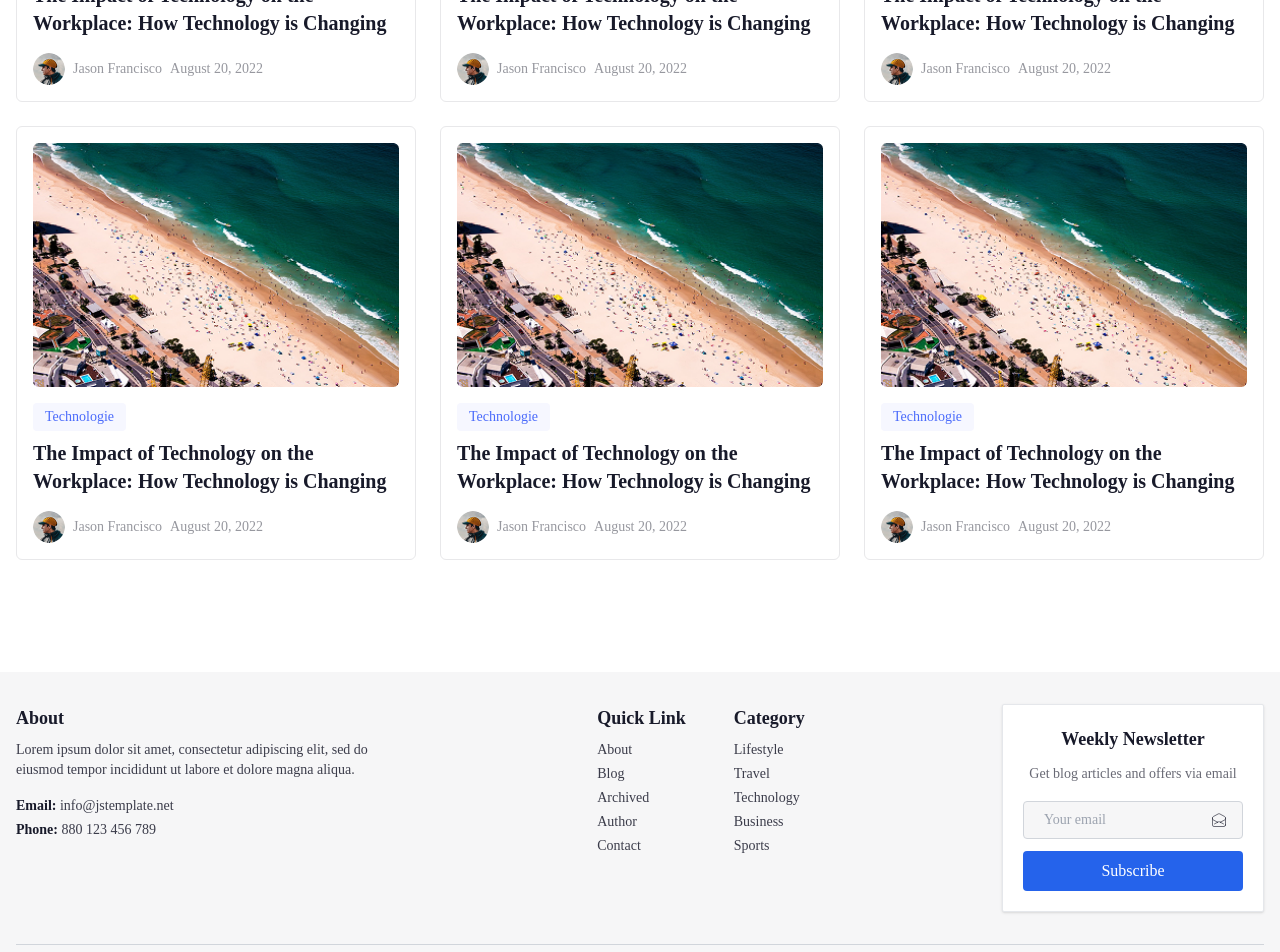
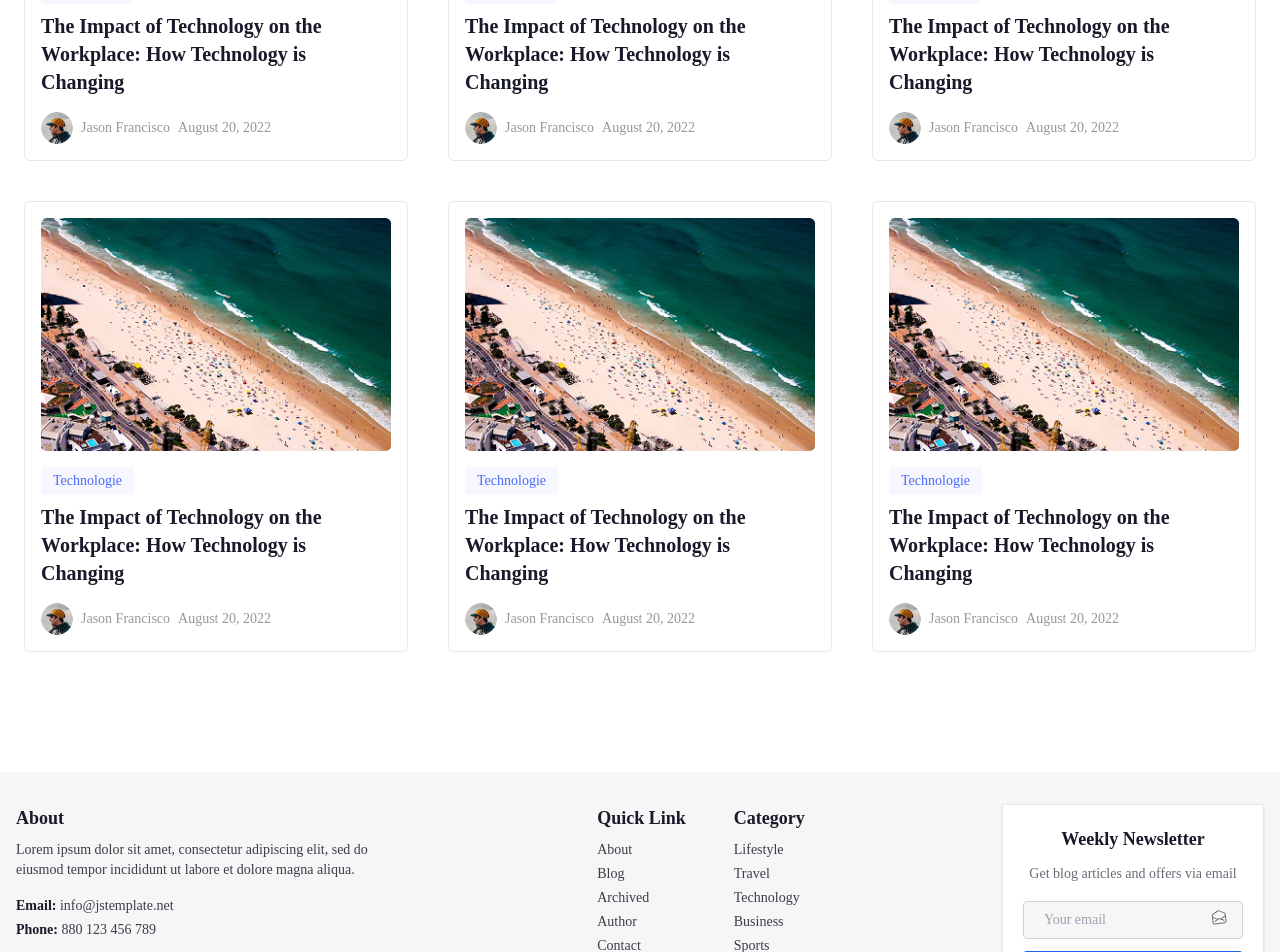
Before and after one commit to eliezermasial/meta-blog, a React (Vite) app: page /blog in a window 1280 px wide. Shown: the part 1560-2512 px from the top of the page. Built offline with nearby package versions, Linux system fonts and the light colour scheme.

Commit message:
✨ Integrated Framer Motion animations: scale, rotation, and hover effects

```diff
--- a/package.json
+++ b/package.json
@@ -10,6 +10,7 @@
     "preview": "vite preview"
   },
   "dependencies": {
+    "framer-motion": "^12.23.0",
     "react": "^19.1.0",
     "react-dom": "^19.1.0",
     "react-router-dom": "^7.6.3"
--- a/src/components/Footer/index.jsx
+++ b/src/components/Footer/index.jsx
@@ -1,15 +1,19 @@
+import { useContext } from 'react';
+// eslint-disable-next-line no-unused-vars
+import { motion } from 'framer-motion';
 import { Link } from "react-router-dom";
+import logoDarkFooter from '../../assets/logoFooterDark.png';
 import logoLightFooter from '../../assets/Copyright Info.png';
-import logoDarkFooter from '../../assets/logoFooterDark.png';
-import { useContext } from 'react';
 import { ThemeContext } from '../../utils/Context/ThemeContext';
+
 
 function Footer () {
 
     const { theme } = useContext(ThemeContext);
 
     return (
-        <footer className={`overflow-x-hidden ${theme === 'dark' ? 'bg-[#141624]' : 'bg-[#F6F6F7]'} font-['Plus_Jakarta_Sans'] tracking-normal`}>
+        <motion.footer initial={false} animate={{backgroundColor: theme === 'dark' ? '#141624' : '#F6F6F7',}} transition={{ type: 'spring', stiffness: 400, damping: 30,}}
+         className={`overflow-x-hidden transition-all duration-200 font-['Plus_Jakarta_Sans'] tracking-normal`}>
             <div className="container mx-auto max-md:px-4 md:px-4 lg:px-4 xl:px-4  py-8 text-[#181A2A] space-y-8">
                 <div className="flex flex-col md:flex-row justify-between gap-8">
                     <div className={`max-w-sm ${theme === 'dark' ? 'text-[#97989F]' : 'text-[#3B3C4A]'}`}>
@@ -44,7 +48,8 @@ function Footer () {
                             </ul>
                         </div>
                     </div>
-                    <div className={`max-w-md ${theme === 'dark' ? 'bg-[#242535] border  border-[#242535] ' : 'bg-white border '} rounded-sm p-5 shadow space-y-4`}>
+                    <motion.div initial={false} animate={{backgroundColor: theme === 'dark' ? '#242535' : '#FFFF',}} transition={{ type: 'spring', stiffness: 400, damping: 30,}}
+                    className={`max-w-md border transition-all duration-200 ${theme === 'dark' ? ' border-[#242535] ' : ''} rounded-sm p-5 shadow space-y-4`}>
                         <div className="text-center">
                             <h3 className={`font-semibold ${theme === 'dark' ? 'text-white':'text-[#181A2A]'} mb-2 text-lg`}>Weekly Newsletter</h3>
                             <span className="text-sm text-[#696A75]">Get blog articles and offers via email</span>
@@ -54,17 +59,19 @@ function Footer () {
                                 <input type="email" placeholder="Your email"
                                     className={`w-full border ${theme === 'dark' ? 'bg-[#141624]' : 'bg-[#F6F6F7]'} border-gray-300 rounded px-5 py-2 text-sm focus:outline-none focus:ring-2 focus:ring-blue-500`}
                                 />
-                                <svg className={`absolute w-6 h-6 right-3 ${theme === 'dark' ? 'text-[#696A75]' : 'text-[#181a2a9c]'} top-1/2 -translate-y-1/2 pointer-events-none p-1 rounded`}
-                                    xmlns="http://www.w3.org/2000/svg" fill="none" viewBox="0 0 24 24" strokeWidth={1.5} stroke="currentColor">
-                                    <path strokeLinecap="round" strokeLinejoin="round" d="M21.75 9v.906a2.25 2.25 0 01-1.183 1.981l-6.478 3.488M2.25 9v.906a2.25 2.25 0 001.183 1.981l6.478 3.488m8.839 2.51l-4.66-2.51m0 0l-1.023-.55a2.25 2.25 0 00-2.134 0l-1.022.55m0 0l-4.661 2.51m16.5 1.615a2.25 2.25 0 01-2.25 2.25h-15a2.25 2.25 0 01-2.25-2.25V8.844a2.25 2.25 0 011.183-1.98l7.5-4.04a2.25 2.25 0 012.134 0l7.5 4.04a2.25 2.25 0 011.183 1.98V19.5z" />
-                                </svg>
-
+                                <motion.div animate={{ rotate: 360 }} transition={{ duration: 2, repeat: Infinity, ease: "linear" }} className={`absolute w-6 h-6 right-3 top-1 -translate-y-1/2 pointer-events-none p-1 rounded ${theme === 'dark' ? 'text-[#696A75]' : 'text-[#181a2a9c]'}`}>
+                                    <svg xmlns="http://www.w3.org/2000/svg" fill="none" viewBox="0 0 24 24" strokeWidth={1.5} stroke="currentColor">
+                                        <path strokeLinecap="round" strokeLinejoin="round" d="M21.75 9v.906a2.25 2.25 0 01-1.183 1.981l-6.478 3.488M2.25 9v.906a2.25 2.25 0 001.183 1.981l6.478 3.488m8.839 2.51l-4.66-2.51m0 0l-1.023-.55a2.25 2.25 0 00-2.134 0l-1.022.55m0 0l-4.661 2.51m16.5
+                                            1.615a2.25 2.25 0 01-2.25 2.25h-15a2.25 2.25 0 01-2.25-2.25V8.844a2.25 2.25 0 011.183-1.98l7.5-4.04a2.25 2.25 0 012.134 0l7.5 4.04a2.25 2.25 0 011.183 1.98V19.5z"
+                                        />
+                                    </svg>
+                                </motion.div>
                             </div>
-                            <button className="mt-3 w-full bg-blue-600 text-white py-2 rounded hover:bg-blue-700 transition">
+                            <motion.button whileHover={{ scale: 1.08 }} whileTap={{ scale: 0.95 }} transition={{ type: "spring", stiffness: 300, damping: 20 }} className="mt-3 w-full bg-blue-600 text-white py-2 rounded hover:bg-blue-700 transition">
                                 Subscribe
-                            </button>
+                            </motion.button>
                         </div>
-                    </div>
+                    </motion.div>
                 </div>
 
                 <hr className="border-gray-300" />
@@ -80,7 +87,7 @@ function Footer () {
                     </ul>
                 </div>
             </div>
-        </footer>
+        </motion.footer>
     )
 }
 
--- a/src/components/HeroBlog/index.jsx
+++ b/src/components/HeroBlog/index.jsx
@@ -1,18 +1,24 @@
+import { useContext } from "react";
+// eslint-disable-next-line no-unused-vars
+import { motion } from 'framer-motion';
 import { NavLink } from "react-router-dom";
 import imgHeroBlog from "../../assets/Image.png";
 import smallImg from "../../assets/SmallImg.png";
+import { ThemeContext } from "../../utils/Context/ThemeContext";
 
 
 function HeroBlog () {
 
+    const { theme } = useContext(ThemeContext);
+
     return (
         <section className="relative capitalize">
             <div className=" flex flex-col justify-center items-center py-4 my-5 font-['Work_Sans]">
-                <h1 className="mb-3 font-semibold leading-5 tex-[30px] ">page titre</h1>
+                <h1 className={`mb-3 font-semibold leading-5 tex-[30px] ${theme === 'dark' ? 'text-white':'text-#141624'} `} >page titre</h1>
                 <ul className="flex gap-4 font-normal">
-                    <li><NavLink to="/" className="text-[#3B3C4A] leading-5 hover:border hover:border-[#3B3C4A] hover:p-1 ">home</NavLink></li>
-                    <small>|</small>
-                    <li><NavLink to="/blog" className={({isActive}) => isActive ? "text-[#696A75] tex-[16px]" : "" }>Blog</NavLink></li>
+                    <motion.li whileHover={{ scale: 1.2 }} whileTap={{ scale: 0.8 }}><NavLink to="/" className="text-[#3B3C4A] leading-5 hover:border hover:border-[#3B3C4A] hover:text-white hover:p-1">home</NavLink></motion.li>
+                    <small className="text-[#696A75]">|</small>
+                    <motion.li whileHover={{ scale: 1.2 }} whileTap={{ scale: 0.8 }}><NavLink to="/blog" className={`hover:border hover:border-[#3B3C4A] hover:p-1 ${({isActive}) => isActive ? "text-[#696A75] tex-[16px]" : ""}`}>Blog</NavLink></motion.li>
                 </ul>
             </div>
             <div>
--- a/src/components/LastPost/index.jsx
+++ b/src/components/LastPost/index.jsx
@@ -1,7 +1,9 @@
-import { Link, useLocation } from 'react-router-dom';
+import { useContext } from 'react';
+// eslint-disable-next-line no-unused-vars
+import { motion } from 'framer-motion';
 import smallImg from '../../assets/SmallImg.png';
 import imgTry from '../../assets/Rectangle 38.png';
-import { useContext } from 'react';
+import { Link, useLocation } from 'react-router-dom';
 import { ThemeContext } from '../../utils/Context/ThemeContext';
 
 
@@ -19,8 +21,13 @@ function Lastpost () {
 
             <div className="grid grid-cols-1 sm:grid-cols-2 lg:grid-cols-3 gap-6">
                 {[...Array(9)].map((_, i) => (
+                <div className="overflow-hidden p-2"> {/* <- wrapper pour garder la forme */}
+                    <motion.div whileHover={{ scale: 1.05 }} whileTap={{ scale: 0.95 }} transition={{ type: "spring", stiffness: 300, damping: 20 }} className="transform origin-center">
                         <Link key={i} to={`/singlepost/${i}`}>
-                    <div  className={`flex flex-col gap-4 max-w-full p-4 ${theme === 'dark' ? 'bg-[#181A2A] border-[#242535] ' : 'bg-white border-[#E8E8EA]'} border rounded-md`}>
+                            <motion.div initial={false} animate={{ backgroundColor: theme === 'dark' ? '#181A2A' : '#FFFF', }}
+                                transition={{ type: 'spring', stiffness: 400, damping: 30, }} className={`flex flex-col gap-4 p-4 transition-all duration-200 max-w-full
+                                ${theme === 'dark' ? 'border-[#242535]' : 'border-[#E8E8EA]'} border rounded-md`}
+                            >
                                 <div>
                                     <img src={imgTry} className="w-full" alt="try image" />
                                 </div>
@@ -37,8 +44,10 @@ function Lastpost () {
                                         <span className="text-sm font-['Work_Sans'] leading-5">August 20, 2022</span>
                                     </div>
                                 </div>
+                            </motion.div>
+                        </Link>
+                    </motion.div>
                 </div>
-                </Link>
                 ))}
             </div>
         </section>
--- a/src/components/Layout/index.jsx
+++ b/src/components/Layout/index.jsx
@@ -1,16 +1,30 @@
-import { Outlet } from 'react-router-dom'
-import Header from '../Header'
-import Footer from '../Footer'
+import Header from '../Header';
+import Footer from '../Footer';
+import { useContext } from 'react';
+// eslint-disable-next-line no-unused-vars
+import { motion } from 'framer-motion';
+import { Outlet } from 'react-router-dom';
+import { ThemeContext } from '../../utils/Context/ThemeContext';
+
 
 function Layout() {
+
+  const {theme} = useContext(ThemeContext);
+
   return (
-    <>
-      <Header />
-      <main className="container mx-auto font-normal overflow-x-hidden leading-6 tracking-normal max-md:px-4 md:px-4 lg:px-4 xl:px-4 py-24">
-        <Outlet />
-      </main>
-      <Footer />
-    </>
+    <motion.div initial={false} animate={{backgroundColor: theme === 'dark' ? '#242535' : '#FFFF',}}
+      transition={{ type: 'spring', stiffness: 400, damping: 30,}} className='transition-all duration-200'
+      >
+        <Header />
+
+        <motion.main className="container mx-auto font-normal overflow-x-hidden
+          leading-6 tracking-normal max-md:px-4 md:px-4 lg:px-4 xl:px-4 py-24"
+        >
+          <Outlet />
+        </motion.main>
+
+        <Footer />
+    </motion.div>
   )
 }
 
```
Also changed, not shown: src/components/Header/index.jsx (+33 -19 lines), src/components/HeroImage/index.jsx (+6 -3 lines), 1 other file (tests, documents, lock files or other folders). Lines whose indentation alone changed are shown as unchanged.
